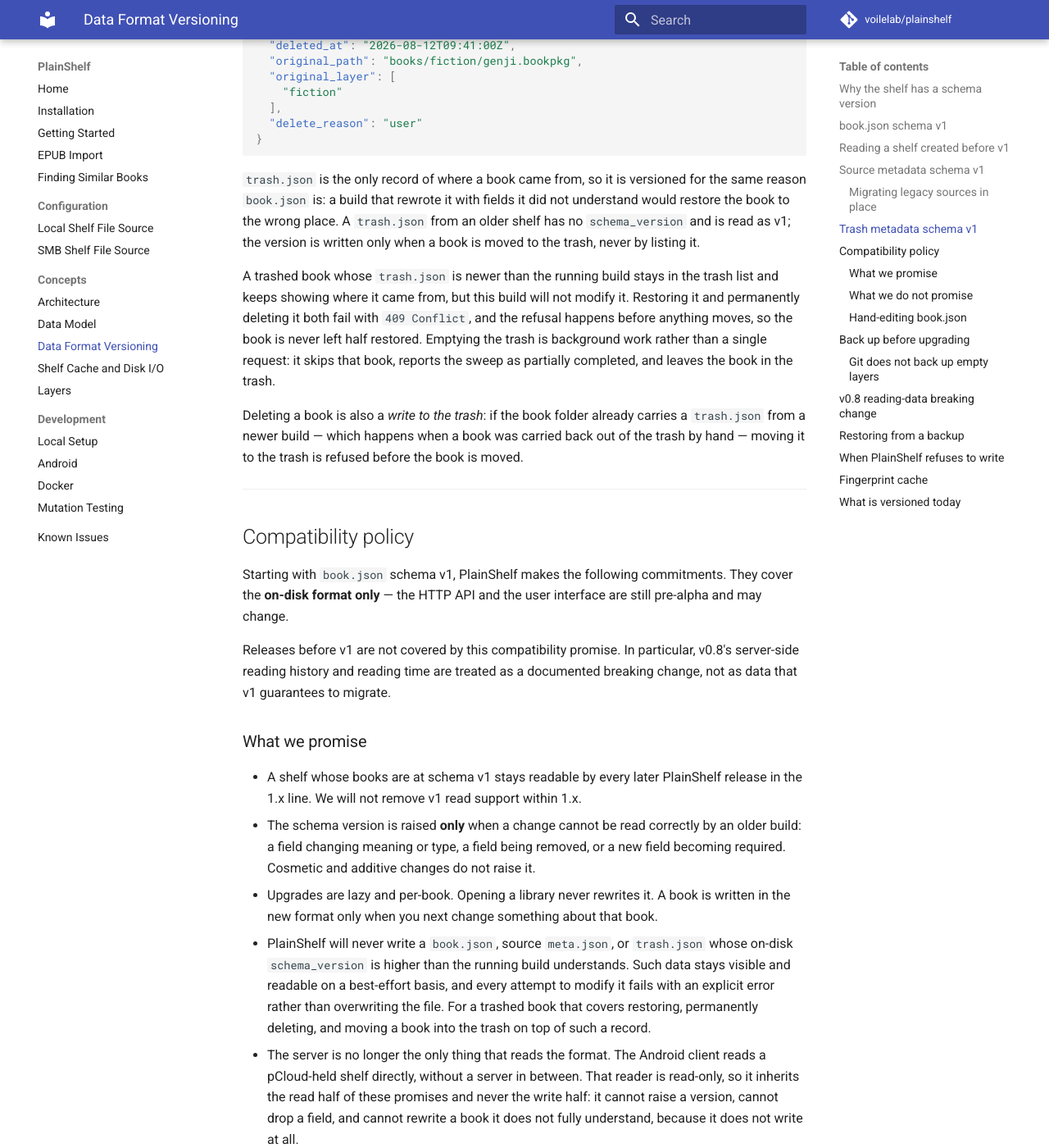
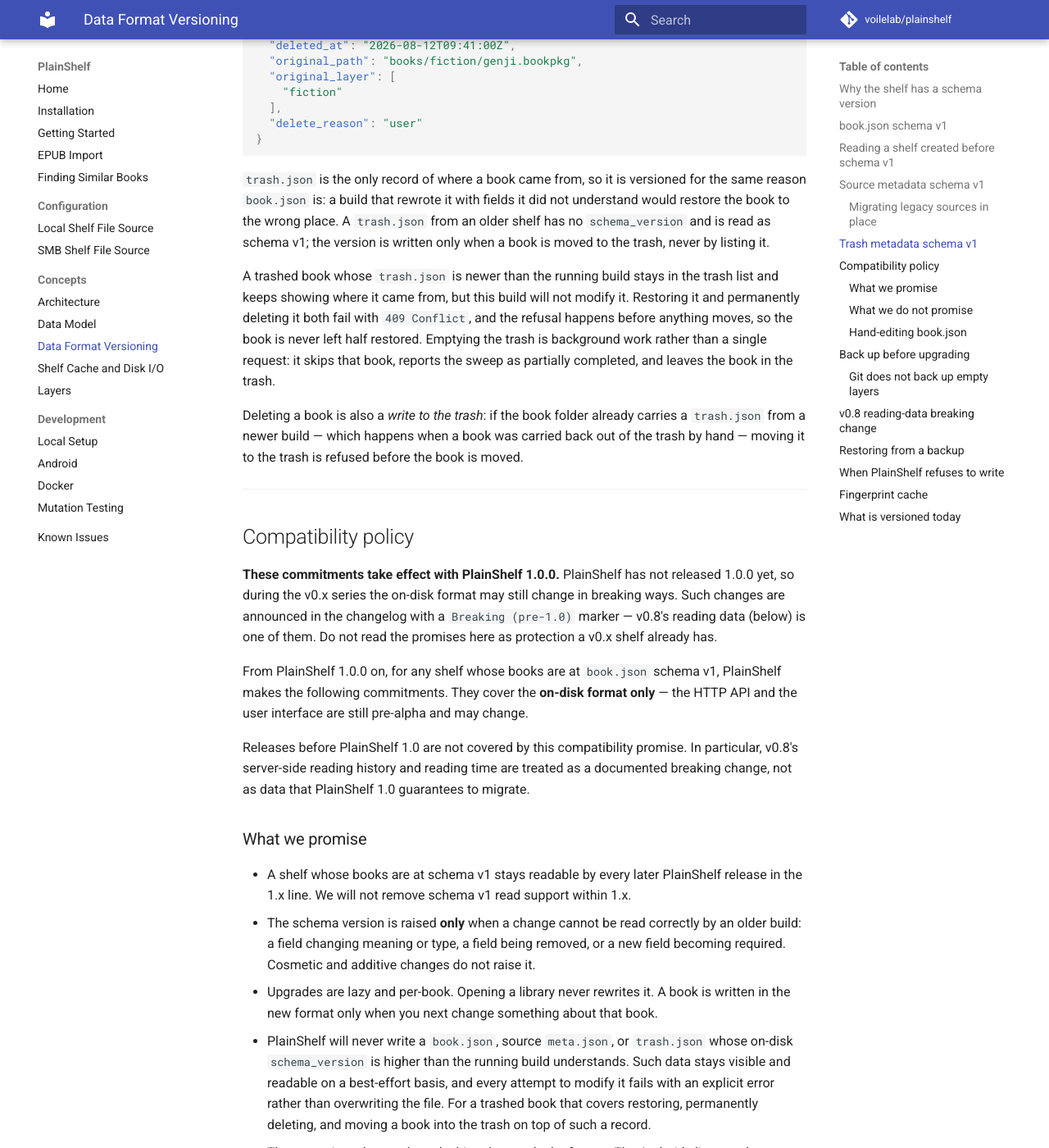
Before and after one commit to voilelab/plainshelf, an MkDocs documentation site: the page built from docs/concepts/data-format-versioning.md, in a window 1280 px wide and 1400 px high, scrolled down 4429 px. Shown: the whole window at 82% size. Built offline with MkDocs 1.6.1 and Material for MkDocs 9.7.7, drawn with Linux system fonts in a browser that asks for light colours; comment, search, counter and statistics services are not loaded; some of the changed text lies outside the part shown.

Commit message:
docs: state compatibility promise starts at 1.0.0; split schema v1 from PlainShelf 1.0
The Compatibility policy in data-format-versioning.md used "v1" for two
different things: book.json schema v1 (BookMetaSchemaVersion = 1, written by
current builds) and the unreleased PlainShelf 1.0 release. That read as if the
promise were already in force, while CHANGELOG's Breaking (pre-1.0) entries show
the on-disk format is still broken during v0.x.

- Open the Compatibility policy with an explicit effective-from: the promises
  take effect at PlainShelf 1.0.0; during v0.x the on-disk format may still
  change, marked in the changelog with Breaking (pre-1.0).
- Use "schema v1" only for the on-disk schema and "PlainShelf 1.0" only for the
  release, across data-format-versioning.md and installation.md.
- Align installation.md's upgrade warning and getting-started.md's pre-alpha
  backup note with the effective-from condition; stop implying 1.0 has shipped.
- Record in "What is versioned today" that the books/ directory layout carries
  no version marker and relies on startup path detection (migrateLegacyTrash,
  .trash/ -> trash/).

Docs only; no schema constants or upgrade logic change. mkdocs build --strict
passes and existing section anchors are unchanged.

Co-Authored-By: Claude Opus 4.8 <noreply@anthropic.com>
Claude-Session: https://claude.ai/code/session_01Mh4QV2uXWJpLg9NvyFryYD

```diff
--- a/docs/concepts/data-format-versioning.md
+++ b/docs/concepts/data-format-versioning.md
@@ -76,10 +76,10 @@ schema v1, the first key in that file records the format version:
 
 ---
 
-## Reading a shelf created before v1
+## Reading a shelf created before schema v1
 
 Files written before schema versioning existed have no `schema_version` key.
-PlainShelf reads them as v1.
+PlainShelf reads them as schema v1.
 
 **Opening your library never rewrites it.** Nothing is migrated at startup, and
 no file is touched just because you looked at it. The version is written to a
@@ -192,7 +192,7 @@ version in the first key:
 `trash.json` is the only record of where a book came from, so it is versioned
 for the same reason `book.json` is: a build that rewrote it with fields it did
 not understand would restore the book to the wrong place. A `trash.json` from
-an older shelf has no `schema_version` and is read as v1; the version is written
+an older shelf has no `schema_version` and is read as schema v1; the version is written
 only when a book is moved to the trash, never by listing it.
 
 A trashed book whose `trash.json` is newer than the running build stays in the
@@ -212,18 +212,25 @@ before the book is moved.
 
 ## Compatibility policy
 
-Starting with `book.json` schema v1, PlainShelf makes the following
-commitments. They cover the **on-disk format only** — the HTTP API and the user
-interface are still pre-alpha and may change.
+**These commitments take effect with PlainShelf 1.0.0.** PlainShelf has not
+released 1.0.0 yet, so during the v0.x series the on-disk format may still
+change in breaking ways. Such changes are announced in the changelog with a
+`Breaking (pre-1.0)` marker — v0.8's reading data (below) is one of them. Do not
+read the promises here as protection a v0.x shelf already has.
 
-Releases before v1 are not covered by this compatibility promise. In
+From PlainShelf 1.0.0 on, for any shelf whose books are at `book.json` schema
+v1, PlainShelf makes the following commitments. They cover the **on-disk format
+only** — the HTTP API and the user interface are still pre-alpha and may change.
+
+Releases before PlainShelf 1.0 are not covered by this compatibility promise. In
 particular, v0.8's server-side reading history and reading time are treated as a
-documented breaking change, not as data that v1 guarantees to migrate.
+documented breaking change, not as data that PlainShelf 1.0 guarantees to
+migrate.
 
 ### What we promise
 
 - A shelf whose books are at schema v1 stays readable by every later PlainShelf
-  release in the 1.x line. We will not remove v1 read support within 1.x.
+  release in the 1.x line. We will not remove schema v1 read support within 1.x.
 - The schema version is raised **only** when a change cannot be read correctly
   by an older build: a field changing meaning or type, a field being removed, or
   a new field becoming required. Cosmetic and additive changes do not raise it.
@@ -259,7 +266,8 @@ documented breaking change, not as data that v1 guarantees to migrate.
   best-effort. Fields may be missing or misinterpreted, and the displayed
   metadata may be wrong. It is shown so you can see the book exists, not so you
   can rely on it.
-- There is no downgrade path. PlainShelf will not rewrite a v2 book back to v1.
+- There is no downgrade path. PlainShelf will not rewrite a schema v2 book back
+  to schema v1.
   To go back to an older release, restore from a backup taken before the
   upgrade.
 - Files other than `book.json`, source `meta.json`, and `trash.json` are not
@@ -408,13 +416,13 @@ Use `cp -a` or `rsync` when you want a backup with none of these caveats.
 
 ## v0.8 reading-data breaking change
 
-!!! warning "v0.8 reading data does not carry into v1"
-    v1 starts a new, empty reading history and reading-time record on each
-    device. Web and desktop reading progress also starts at zero instead of
-    importing v0.8's server-side bookmarks. Existing Android progress was
+!!! warning "v0.8 reading data does not carry into PlainShelf 1.0"
+    PlainShelf 1.0 starts a new, empty reading history and reading-time record
+    on each device. Web and desktop reading progress also starts at zero instead
+    of importing v0.8's server-side bookmarks. Existing Android progress was
     already on-device and remains available. The old server-side history,
-    dashboard activity, and bookmarks are not migrated or read by v1. This is
-    an intentional pre-1.0 breaking change.
+    dashboard activity, and bookmarks are not migrated or read by PlainShelf 1.0.
+    This is an intentional pre-1.0 breaking change.
 
 PlainShelf provides no export, import, or recovery path for these values.
 Upgrade from v0.8 only if you accept that they will no longer be accessible.
@@ -507,9 +515,10 @@ Book, source, and trash metadata carry independent schema versions.
 | Path | Versioned? |
 |---|---|
 | `books/**/book.json` | Yes — `schema_version`, described on this page |
-| `books/**/sources/{id}/meta.json` | Yes — `schema_version`; v1 owns source `format` |
-| `trash/**/trash.json` | Yes — `schema_version`; v1 owns the book's restore path |
+| `books/**/sources/{id}/meta.json` | Yes — `schema_version`; schema v1 owns source `format` |
+| `trash/**/trash.json` | Yes — `schema_version`; schema v1 owns the book's restore path |
 | `app/fingerprint-cache.json` | Yes — `schema_version` and an `algo` block, but discarded and rebuilt on any mismatch, never migrated (it is a cache) |
+| `books/` directory layout | No — the layer/folder tree and the `.bookpkg` folder naming carry no version marker. An older layout is handled by detecting the old path at startup and moving it (`shelf/trash.go`'s `migrateLegacyTrash`, `.trash/` → `trash/`), not by a layout schema version |
 | Application store | No |
 
 The practical rule remains: **run one PlainShelf version against a shelf at a
```
Also changed, not shown: docs/getting-started.md (+7 -3 lines), docs/installation.md (+4 -4 lines).
